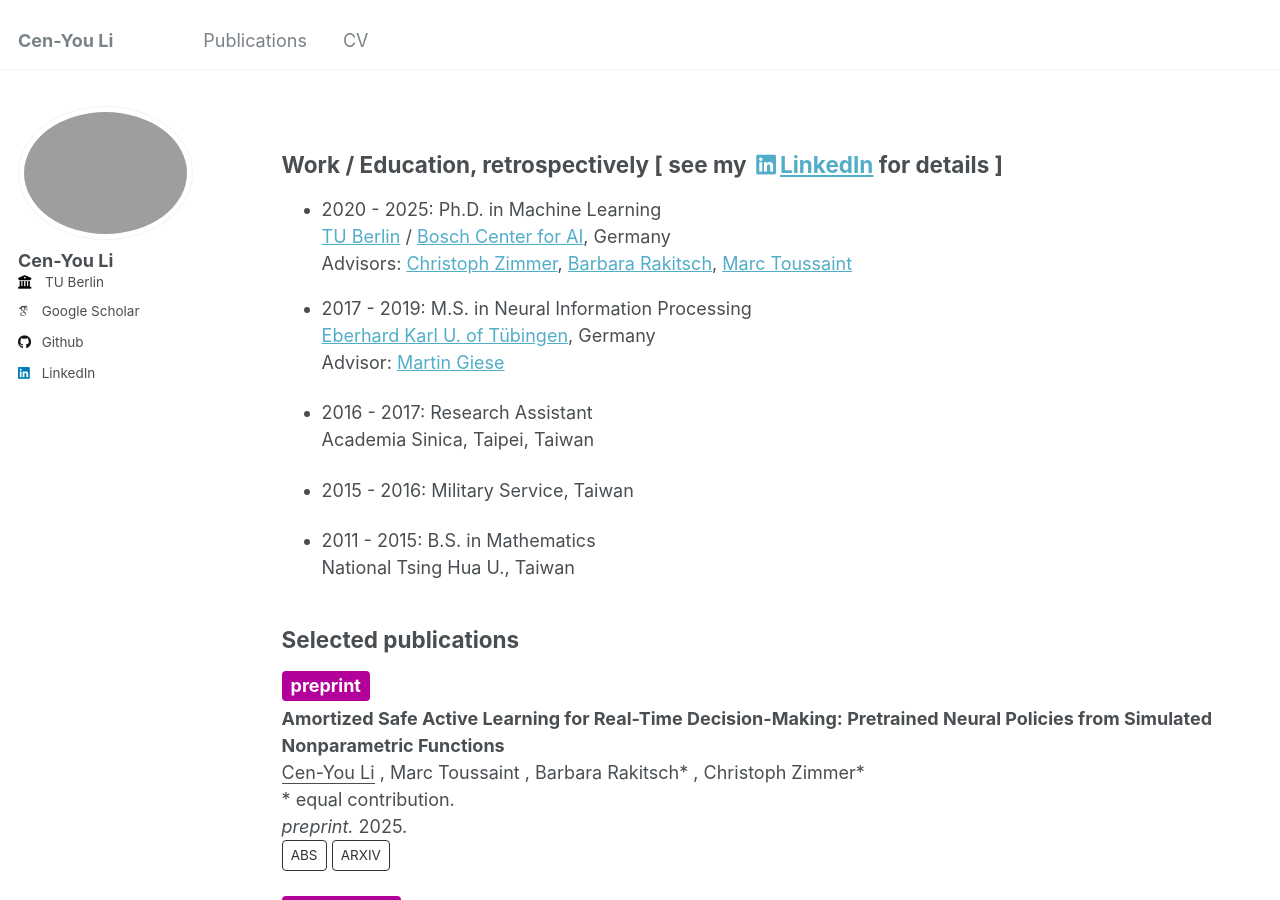
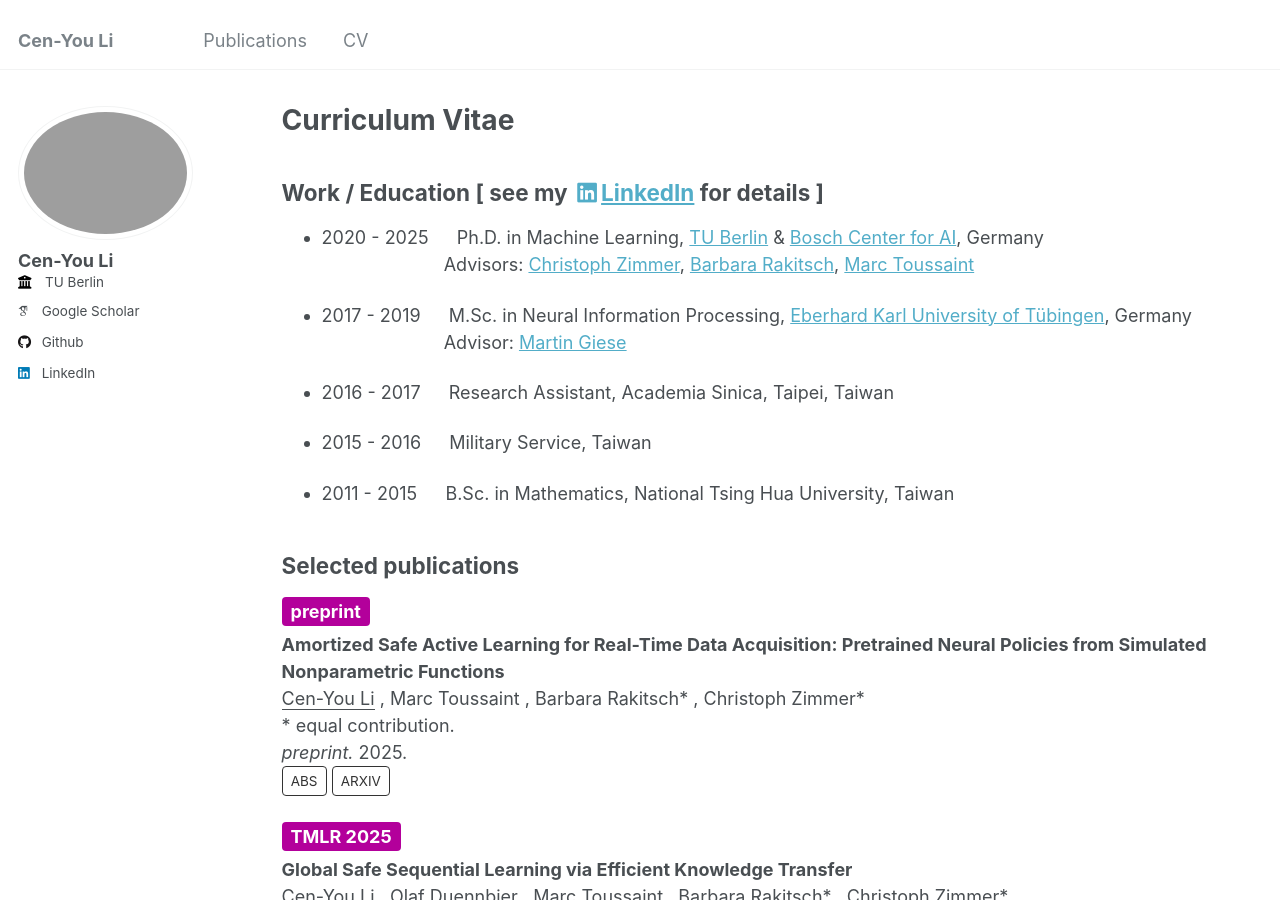
Before and after one commit to cenyou/cenyou.github.io, a Jekyll site: the page built from _pages/cv.md, in a window 1280 px wide and 900 px high. Built offline with Jekyll 4.4.1, drawn with Linux system fonts in a browser that asks for light colours; some web fonts are replaced.

Commit message:
update submission and minor styling

```diff
--- a/_config.yml
+++ b/_config.yml
@@ -292,7 +292,7 @@ sass:
 permalink: /:categories/:title/
 # paginate: 5 # amount of posts to show
 # paginate_path: /page:num/
-timezone: America/Los_Angeles # http://en.wikipedia.org/wiki/List_of_tz_database_time_zones
+timezone: Europe/Berlin # http://en.wikipedia.org/wiki/List_of_tz_database_time_zones
 
 
 # Plugins
--- a/_pages/cv.md
+++ b/_pages/cv.md
@@ -1,6 +1,6 @@
 ---
 layout: archive
-title: #"CV"
+title: "Curriculum Vitae"
 permalink: /cv/
 author_profile: true
 redirect_from:
@@ -9,29 +9,21 @@ redirect_from:
 
 {% include base_path %}
 
-Work / Education, retrospectively {% if site.author.linkedin %} \[ see my <a href="https://www.linkedin.com/in/{{ site.author.linkedin }}"><i class="fab fa-fw fa-linkedin" aria-hidden="true"></i>LinkedIn</a> for details \] {% endif %}
+Work / Education {% if site.author.linkedin %} \[ see my <a href="https://www.linkedin.com/in/{{ site.author.linkedin }}"><i class="fab fa-fw fa-linkedin" aria-hidden="true"></i>LinkedIn</a> for details \] {% endif %}
 ------
-* 2020 - 2025: Ph.D. in Machine Learning \
-[TU Berlin](https://argmin.lis.tu-berlin.de/) / [Bosch Center for AI](https://www.bosch-ai.com/), Germany \
-Advisors: [Christoph Zimmer](https://www.linkedin.com/in/christoph-zimmer-9bb236115), [Barbara Rakitsch](https://scholar.google.de/citations?user=5o957iUAAAAJ), [Marc Toussaint](https://www.user.tu-berlin.de/mtoussai/)
+* 2020 - 2025 &emsp; Ph.D. in Machine Learning, [TU Berlin](https://argmin.lis.tu-berlin.de/) & [Bosch Center for AI](https://www.bosch-ai.com/), Germany \
+  &emsp;&emsp;&emsp;&emsp;&emsp;&emsp;&ensp;
+  Advisors: [Christoph Zimmer](https://www.linkedin.com/in/christoph-zimmer-9bb236115), [Barbara Rakitsch](https://scholar.google.de/citations?user=5o957iUAAAAJ), [Marc Toussaint](https://www.user.tu-berlin.de/mtoussai/)
 
-<!-- * 2023: Intern: Automotive Perception Active Learning \
-Bosch, Stuttgart, Germany -->
+* 2017 - 2019 &emsp; M.Sc. in Neural Information Processing, [Eberhard Karl University of Tübingen](https://www.neuroschool-tuebingen.de/), Germany \
+  &emsp;&emsp;&emsp;&emsp;&emsp;&emsp;&ensp;
+  Advisor: [Martin Giese](https://www.compsens.uni-tuebingen.de/compsens/index.php)
 
-<!-- * 2018: Intern: Motor Control Modeling \
-Hertie Institute, Tübingen, Germany -->
+* 2016 - 2017 &emsp; Research Assistant, Academia Sinica, Taipei, Taiwan
 
-* 2017 - 2019: M.S. in Neural Information Processing \
-[Eberhard Karl U. of Tübingen](https://www.neuroschool-tuebingen.de/), Germany \
-Advisor: [Martin Giese](https://www.compsens.uni-tuebingen.de/compsens/index.php)
+* 2015 - 2016 &emsp; Military Service, Taiwan
 
-* 2016 - 2017: Research Assistant \
-Academia Sinica, Taipei, Taiwan
-
-* 2015 - 2016: Military Service, Taiwan
-
-* 2011 - 2015: B.S. in Mathematics \
-National Tsing Hua U., Taiwan
+* 2011 - 2015 &emsp; B.Sc. in Mathematics, National Tsing Hua University, Taiwan
 
 
 Selected publications
```
Also changed, not shown: _publications/2025a.md (+2 -2 lines).
